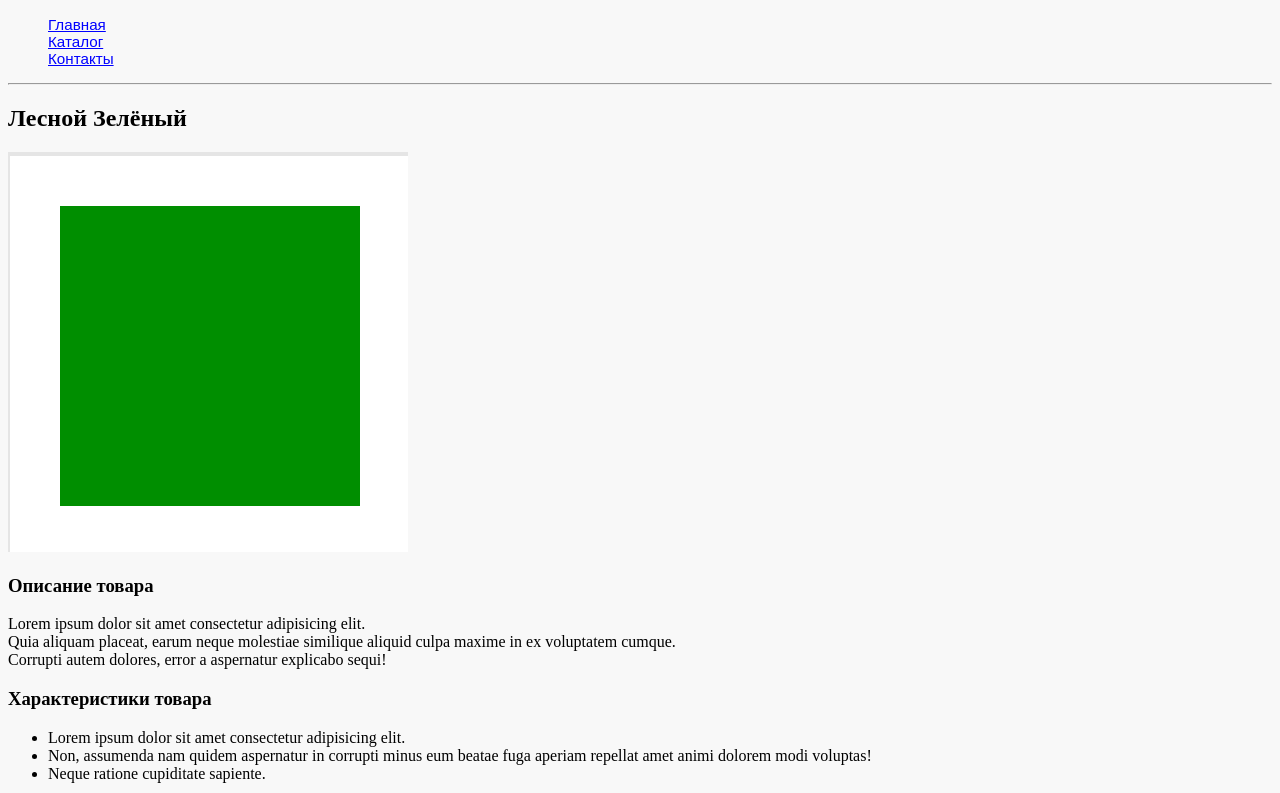
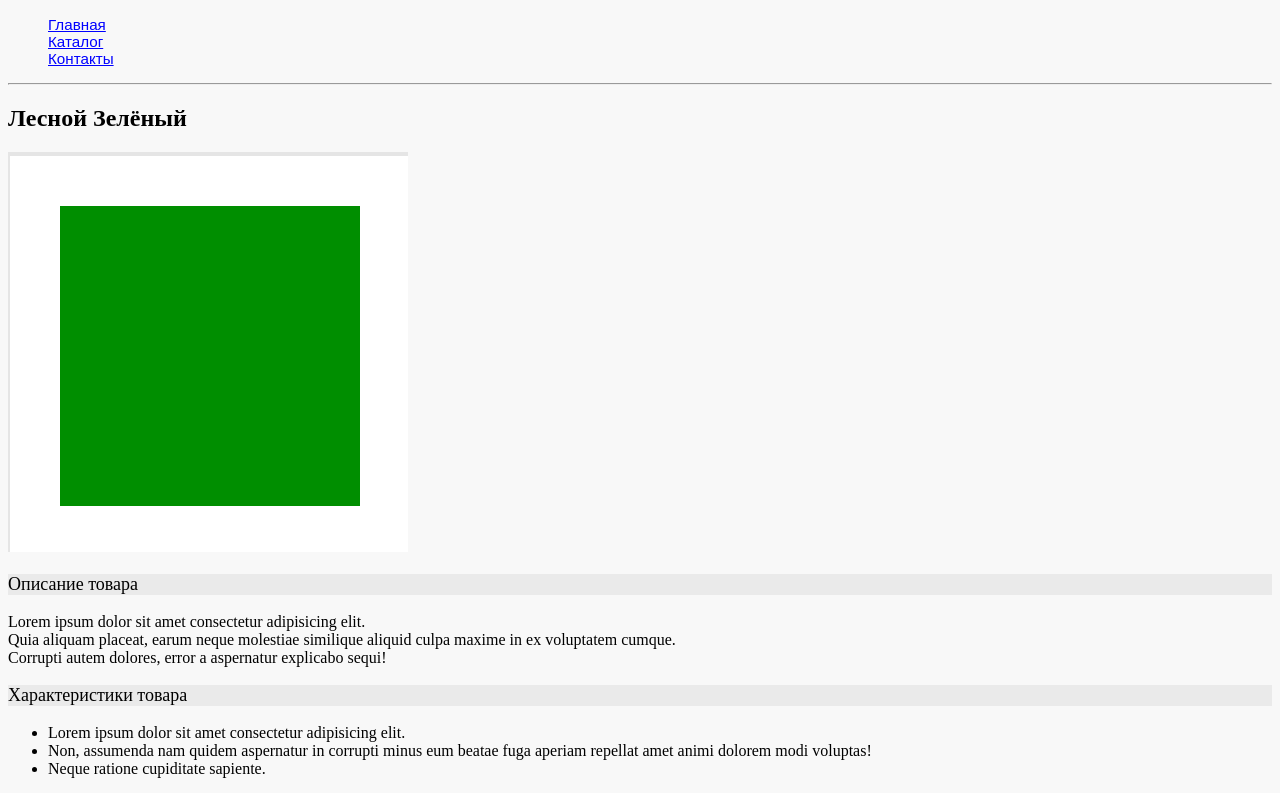
Before and after one commit to severnij/my_first_e_shop, a plain HTML site: page goods/product_1.html in a window 1280 px wide. Shown: the top 793 px of the page. Drawn offline with nearby package versions, Linux system fonts and the light colour scheme.

Commit message:
Add styles to ProductDescription <h3>, ProductSpecifications <h3>, ProductDetails <h3>.

```diff
--- a/styles.css
+++ b/styles.css
@@ -14,3 +14,10 @@ body {
 .navigation ul {
     list-style-type: none;
 }
+
+#product_description h3, #product_specifications h3, #product_details h3 {
+    color:black;
+    font-size: 18px;
+    font-weight: 400;
+    background-color: #eaeaea;
+}
```
